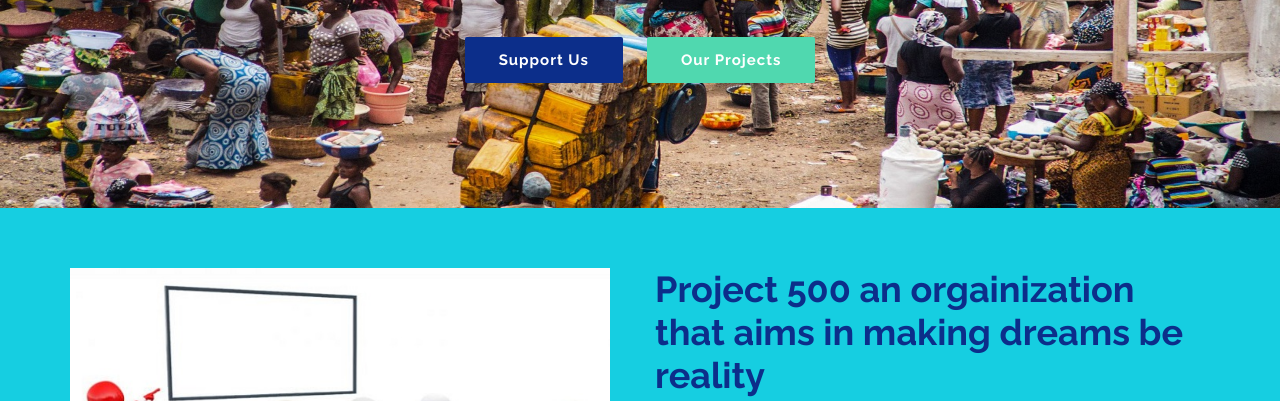
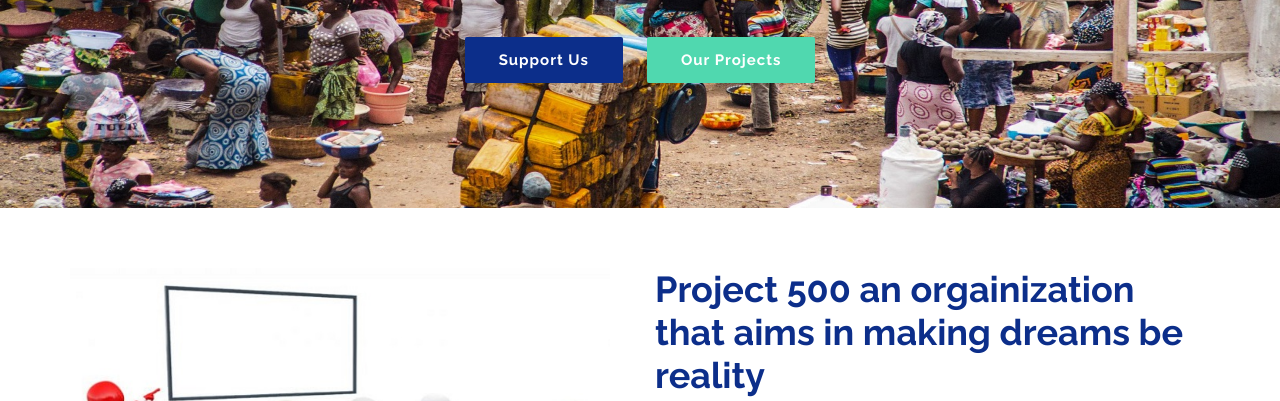
Before and after one commit to vic1994kam/vic1994kam.github.io, a plain HTML site: page index.html in a window 1280 px wide. Shown: the part 399-800 px from the top of the page. Drawn offline with nearby package versions, Linux system fonts and the light colour scheme; some packages are replaced by stand-ins of ours; a script that the page names is missing; files whose address does not match are found by name.

Commit message:
Update style.css

```diff
--- a/css/style.css
+++ b/css/style.css
@@ -8,7 +8,7 @@
 # General
 --------------------------------------------------------------*/
 body {
-  background: #16cee1;
+  background: #fff;
   color: #444;
   font-family: "Open Sans", sans-serif;
 }
```
